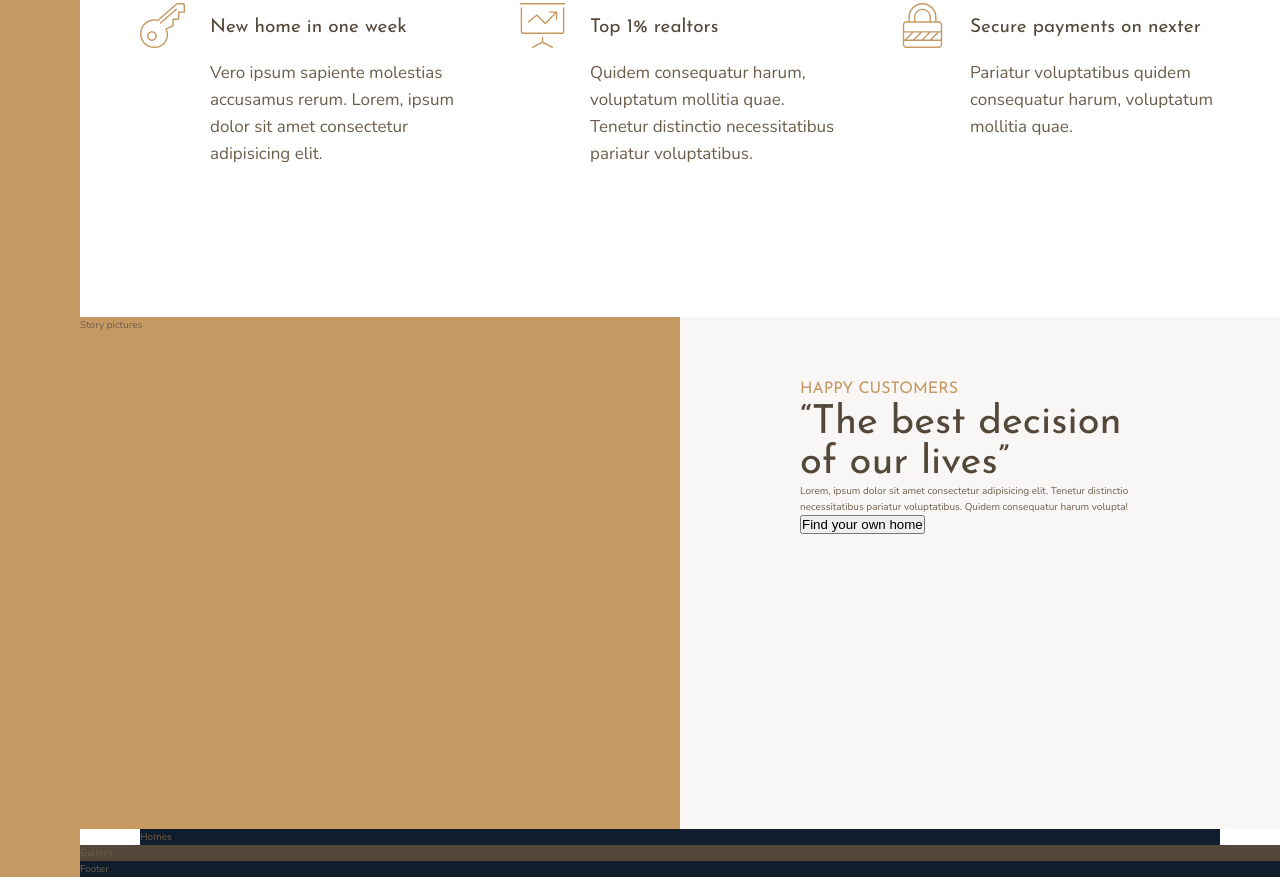
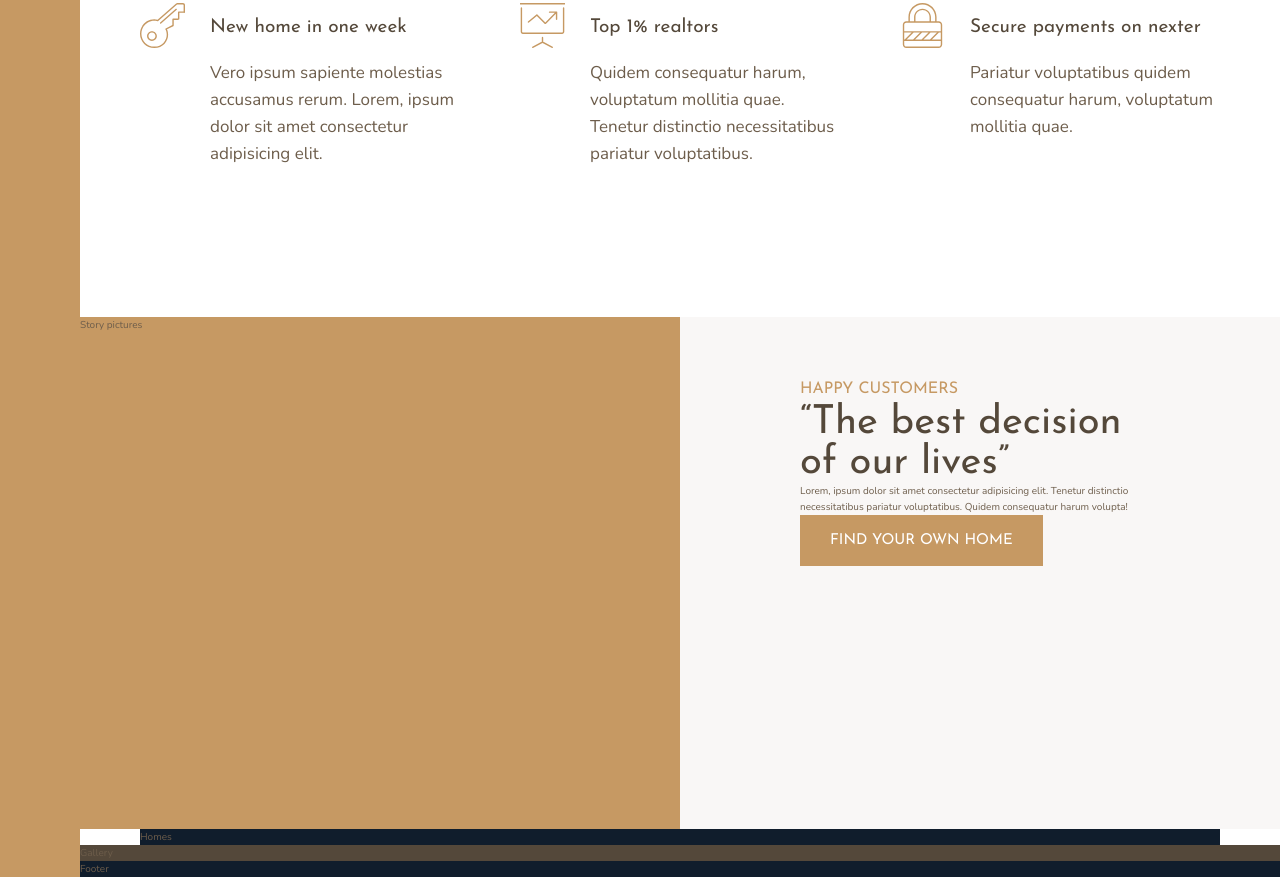
Before and after one commit to NwaguChima/nexter-ui, a website: page index.html in a window 1280 px wide. Shown: the part 991-1868 px from the top of the page. Drawn offline with nearby package versions, Linux system fonts and the light colour scheme; files that its build step writes are made by us from their sources.

Commit message:
styled button

```diff
--- a/sass/_typography.scss
+++ b/sass/_typography.scss
@@ -41,3 +41,29 @@
     color: $color-grey-dark-1;
   }
 }
+
+.btn {
+  background-color: $color-primary;
+  color: #fff;
+  border: none;
+  font-family: $font-display;
+  font-size: 1.5rem;
+  text-transform: uppercase;
+  padding: 1.8rem 3rem;
+  cursor: pointer;
+  border-radius: 0;
+  -webkit-border-radius: 0;
+  -moz-border-radius: 0;
+  -ms-border-radius: 0;
+  -o-border-radius: 0;
+
+  transition: all 0.2s;
+  -webkit-transition: all 0.2s;
+  -moz-transition: all 0.2s;
+  -ms-transition: all 0.2s;
+  -o-transition: all 0.2s;
+
+  &:hover {
+    background-color: $color-primary-dark;
+  }
+}
```
